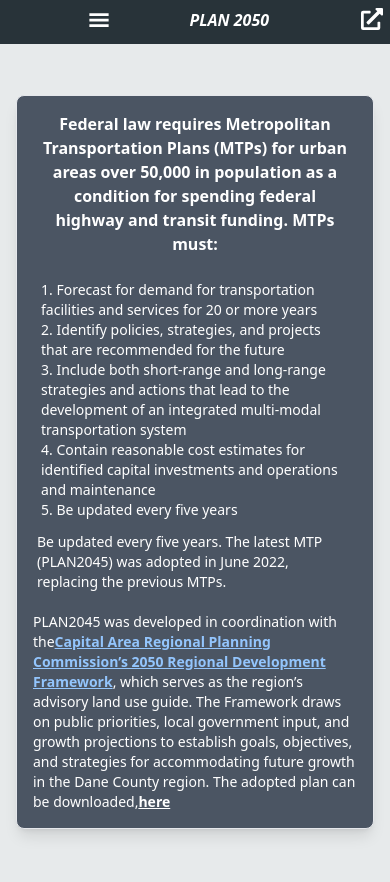
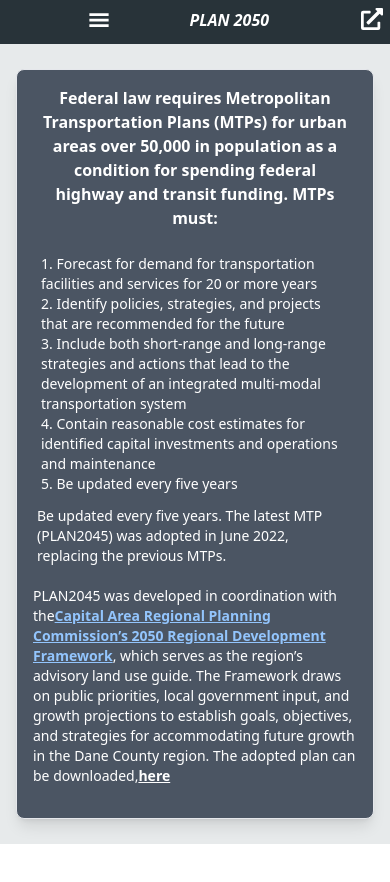
Before and after one commit to Prasanna018/plan-2050, a React (Vite) app: page /report in a window 390 px wide. After the commit the page ends 844 px from the top, so only its background shows below. Built offline with nearby package versions, Linux system fonts and the light colour scheme.

Commit message:
new mobile1

```diff
--- a/src/Pages/Report.jsx
+++ b/src/Pages/Report.jsx
@@ -2,8 +2,8 @@
 
 function Report() {
     return (
-        <div className='w-full min-h-screen flex justify-center items-center px-4 sm:px-6 lg:px-8'>
-            <div className='border bg-gray-600 py-4 px-4 lg:px-8 lg:w-2/3 w-full rounded-lg shadow-lg flex flex-col items-center'>
+        <div className='w-full mt-6 flex lg:h-[80vh] h-[90vh] justify-center items-center px-4 sm:px-6 lg:px-8'>
+            <div className='border bg-gray-600 py-4 px-4 lg:px-8 lg:w-2/3 w-full rounded-lg shadow-lg flex flex-col items-center overflow-y-auto max-h-[90vh] no-scrollbar'>
                 <span className='text-center text-white font-bold sm:text-xl lg:text-2xl text-base px-2'>
                     Federal law requires Metropolitan Transportation Plans (MTPs) for urban areas over 50,000 in population as a condition for spending federal highway and transit funding. MTPs must:
                 </span>
@@ -41,6 +41,8 @@
                         </a>
                     </p>
                 </div>
+
+                <div className='mb-4'></div> {/* Added margin to ensure bottom space */}
             </div>
         </div>
     );
```
